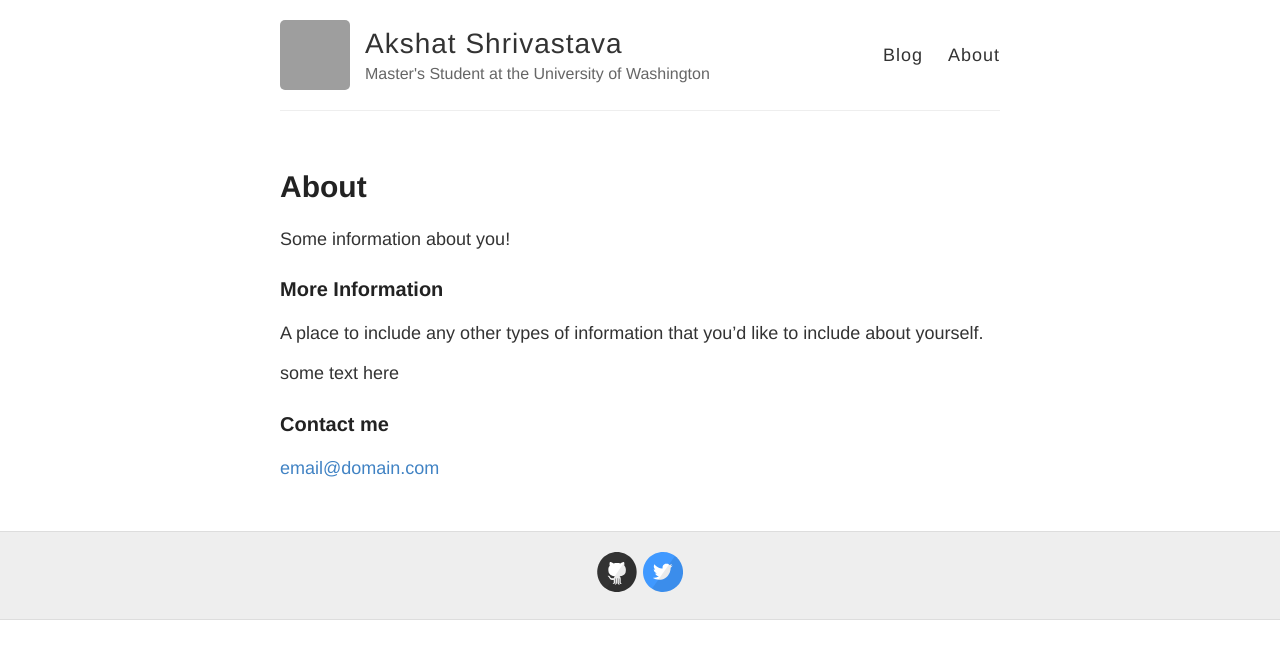
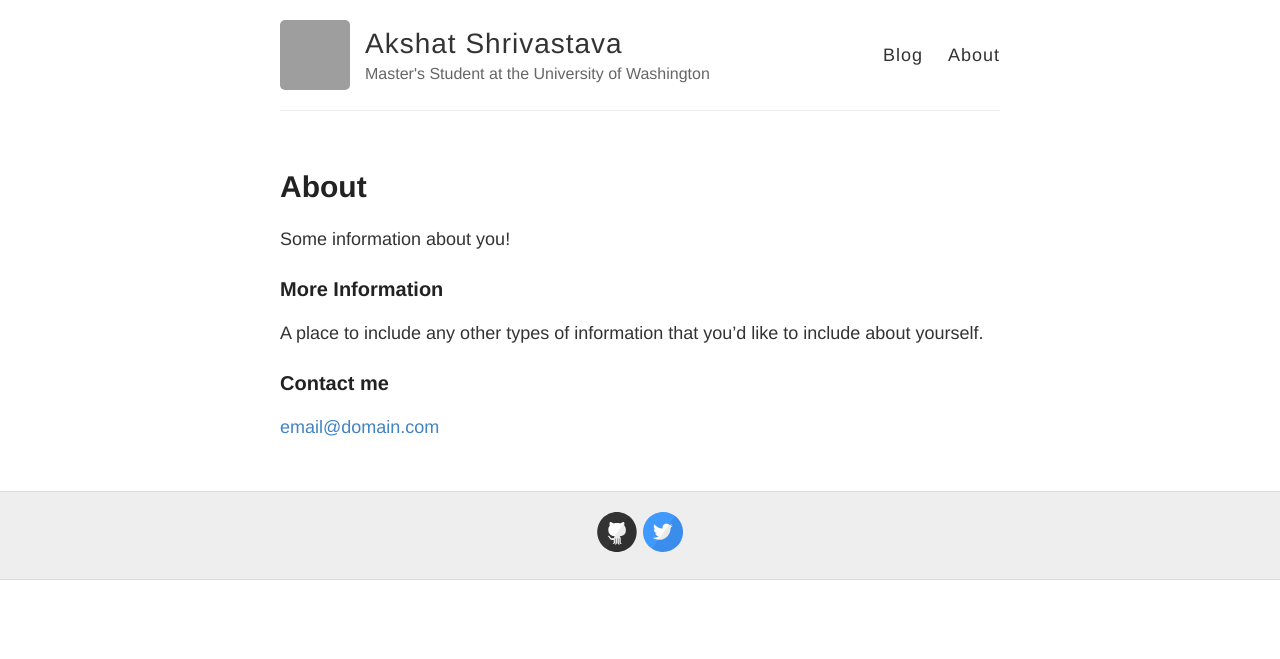
Before and after one commit to AkshatSh/akshatsh.github.io, a Jekyll site: the page built from about.md, in a window 1280 px wide. Shown: the top 659 px of the page. Built offline with Jekyll 4.4.1, drawn with Linux system fonts in a browser that asks for light colours; grey boxes are pictures that could not be loaded.

Commit message:
removed test

```diff
--- a/about.md
+++ b/about.md
@@ -10,12 +10,6 @@ Some information about you!
 
 A place to include any other types of information that you'd like to include about yourself.
 
-<div>
-<p>
-some text here
-</p>
-</div>
-
 ### Contact me
 
 [email@domain.com](mailto:email@domain.com)
```
